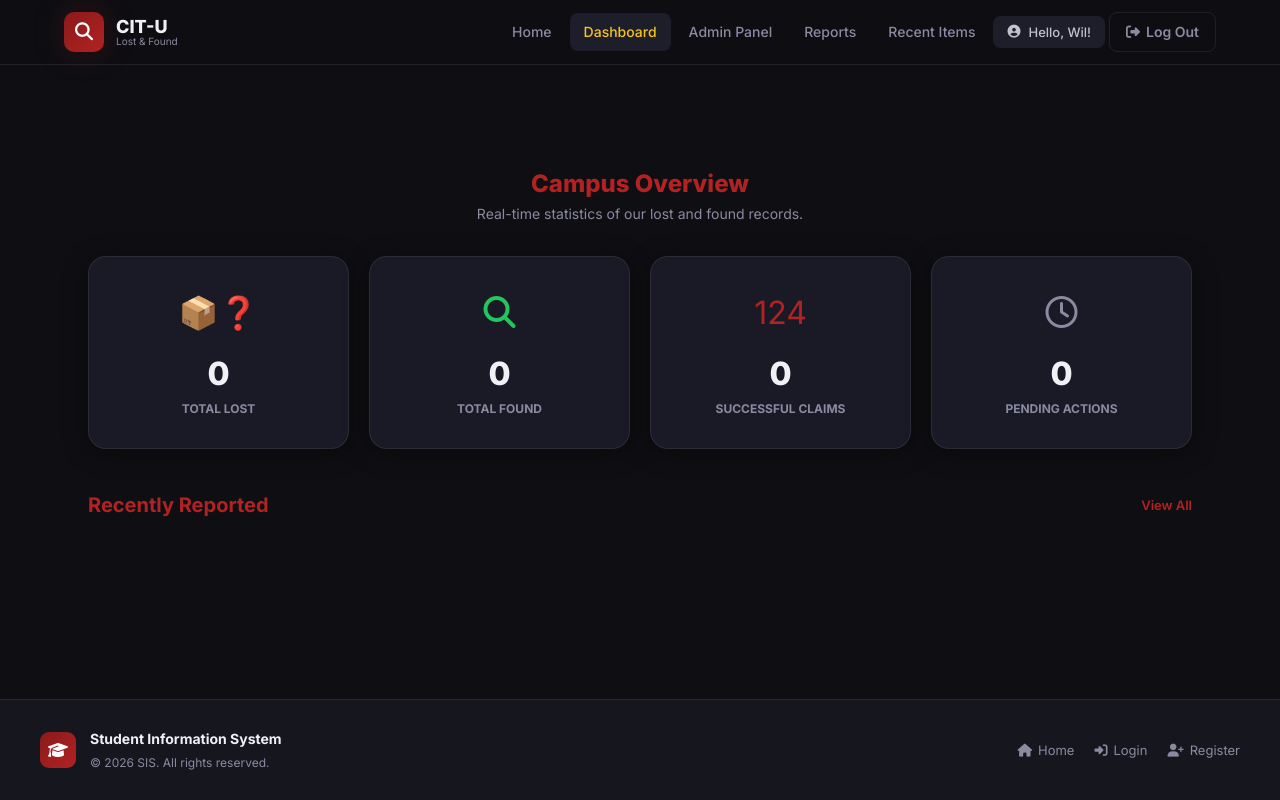
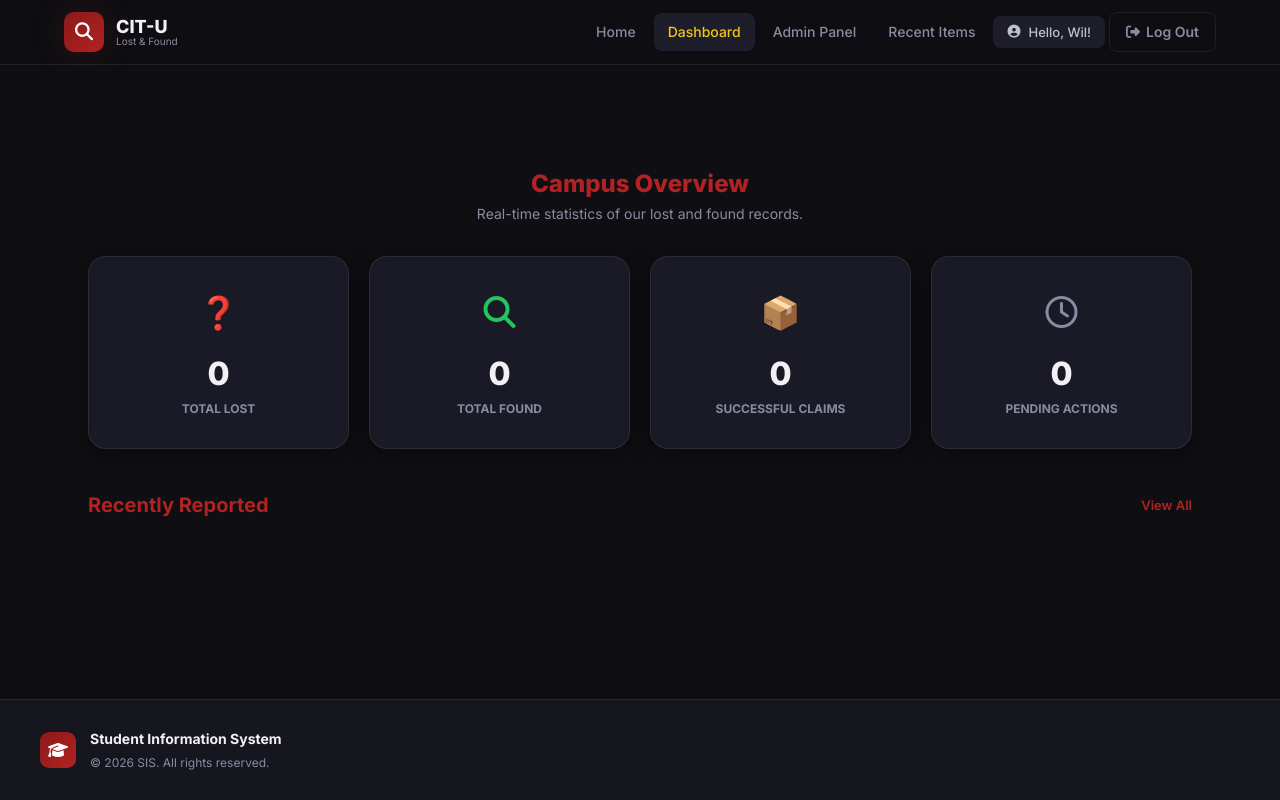
Before and after one commit to KurtJustinMalubay/CSIT226, a PHP site: page /dashboard.php in a window 1280 px wide. Run offline with PHP 8.4, Linux system fonts and the light colour scheme; a user stored in the database is signed in; data that the repository does not hold is empty.

Commit message:
small changes

```diff
--- a/student_sis/css/site.css
+++ b/student_sis/css/site.css
@@ -401,7 +401,7 @@ tbody td { padding: 14px 20px; font-size: 14px; color: var(--text-soft); }
   display: flex; align-items: center; justify-content: space-between;
   flex-wrap: wrap; gap: 16px;
 }
-.footer-brand { display: flex; align-items: center; gap: 14px; }
+.footer-brand { display: flex; align-items: center; gap: 14px;}
 .footer-logo {
   width: 36px; height: 36px; border-radius: 9px;
   background: linear-gradient(135deg, var(--primary), var(--primary-light));
--- a/student_sis/dashboard.php
+++ b/student_sis/dashboard.php
@@ -77,7 +77,7 @@ require_once 'includes/header.php';
     <!-- Stats row -->
     <div style="display:grid;grid-template-columns:repeat(auto-fit,minmax(220px,1fr));gap:20px;margin-top:30px;">
         <div class="card" style="text-align: center; padding: 30px;">
-            <div style="font-size: 32px; margin-bottom: 10px;">📦❓</div>
+            <div style="font-size: 32px; margin-bottom: 10px;">❓</div>
             <div style="font-size:32px;font-weight:800;"><?php echo $total_lost; ?></div>
             <div style="font-size:12px;color:var(--text-muted);font-weight:700;text-transform:uppercase;">Total Lost</div>
         </div>
@@ -87,7 +87,7 @@ require_once 'includes/header.php';
             <div style="font-size:12px;color:var(--text-muted);font-weight:700;text-transform:uppercase;">Total Found</div>
         </div>
         <div class="card" style="text-align: center; padding: 30px;">
-            <div style="font-size: 32px; margin-bottom: 10px; color: var(--primary-light);">124</div>
+            <div style="font-size: 32px; margin-bottom: 10px;"">📦</div>
             <div style="font-size:32px;font-weight:800;"><?php echo $successful_claims; ?></div>
             <div style="font-size:12px;color:var(--text-muted);font-weight:700;text-transform:uppercase;">Successful Claims</div>
         </div>
--- a/student_sis/includes/footer.php
+++ b/student_sis/includes/footer.php
@@ -9,11 +9,7 @@
                 <div class="footer-copy">&copy; <?php echo date('Y'); ?> SIS. All rights reserved.</div>
             </div>
         </div>
-        <div class="footer-links">
-            <a href="index.php"><i class="fas fa-home"></i> Home</a>
-            <a href="login.php"><i class="fas fa-right-to-bracket"></i> Login</a>
-            <a href="register.php"><i class="fas fa-user-plus"></i> Register</a>
-        </div>
+
     </div>
 </footer>
 
--- a/student_sis/includes/header.php
+++ b/student_sis/includes/header.php
@@ -33,9 +33,6 @@
             <?php if (isset($_SESSION['isAdmin']) && $_SESSION['isAdmin']): ?>
             <a href="admin_dashboard.php" class="nav-link <?php echo basename($_SERVER['PHP_SELF']) == 'admin_dashboard.php' ? 'active' : ''; ?>">
                 Admin Panel
-            </a>
-            <a href="manage_reports.php" class="nav-link <?php echo basename($_SERVER['PHP_SELF']) == 'manage_reports.php' ? 'active' : ''; ?>">
-                Reports
             </a>
             <?php endif; ?>
             <a href="dashboard.php#recent" class="nav-link">
```
